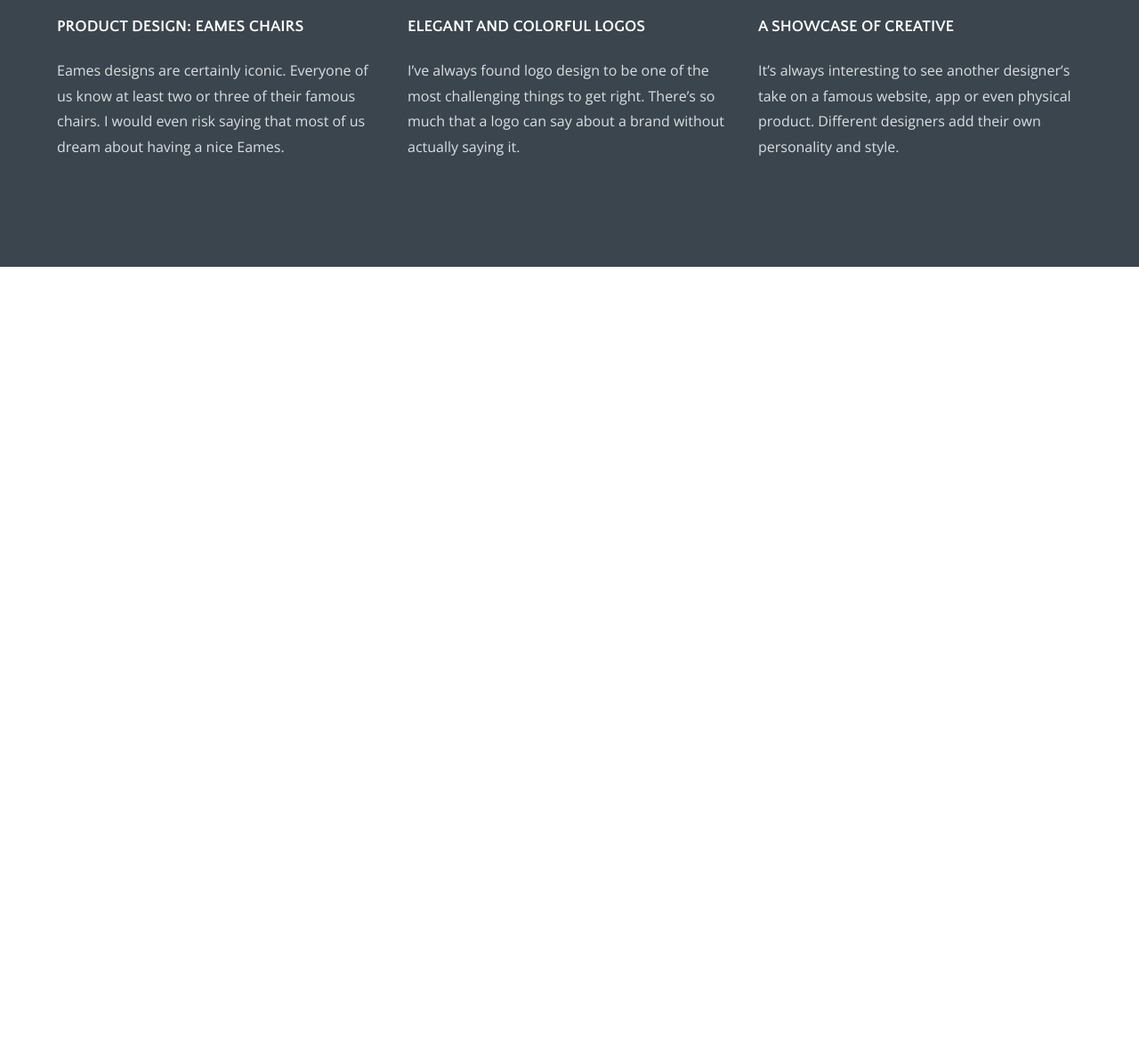
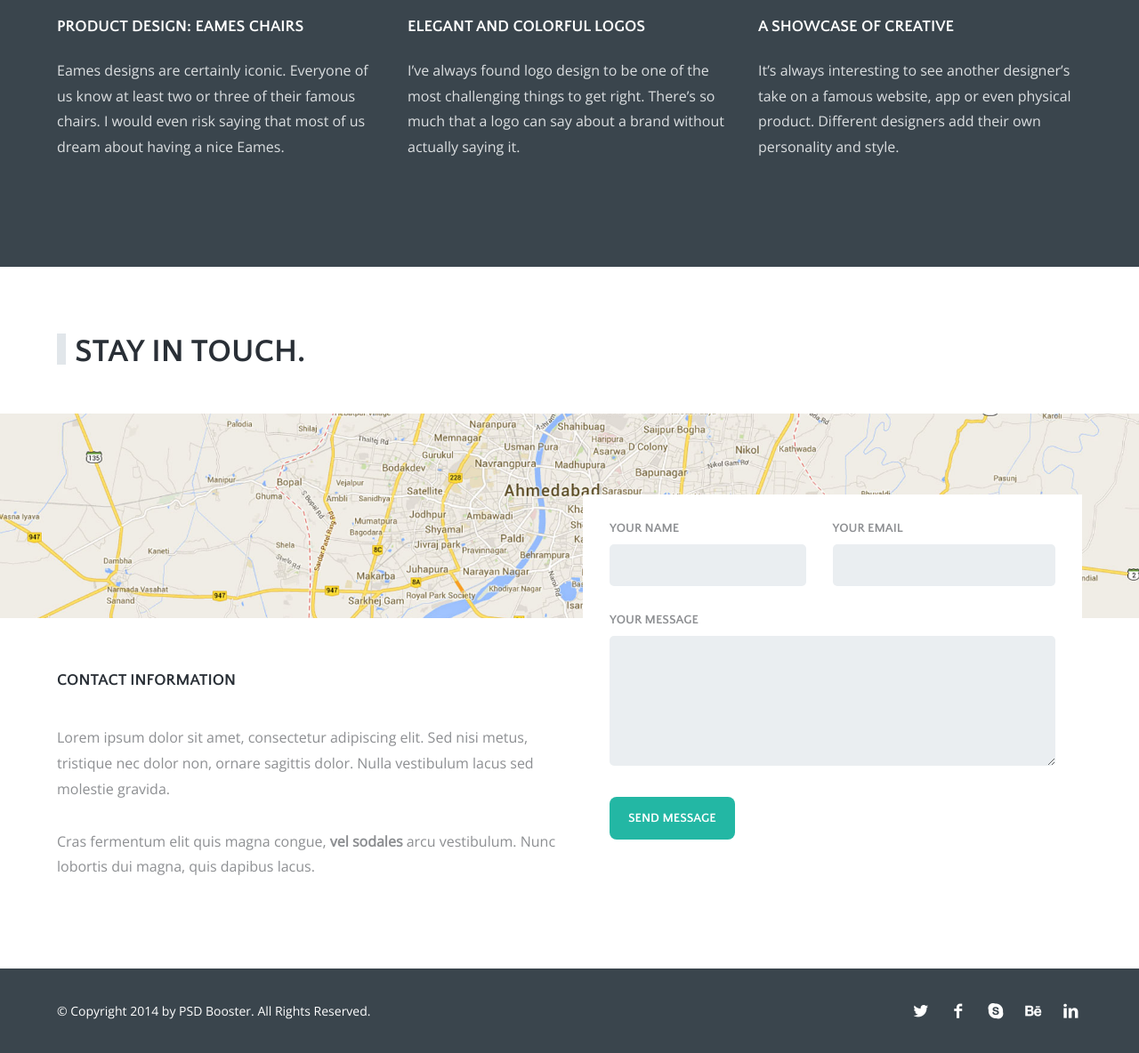
Before and after one commit to katiailchenko/modest, a plain HTML site: page index.html in a window 1280 px wide. Shown: the part 4361-5545 px from the top of the page at 89% size. Before the commit the page ends 4661 px from the top, so only its background shows below. Drawn offline with nearby package versions, Linux system fonts and the light colour scheme.

Commit message:
added last section and footer

```diff
--- a/css/main.css
+++ b/css/main.css
@@ -524,7 +524,7 @@ h4 {
 	transform: scale(1) translateZ(0);
 }
 
-.products_item .icon:hover {
+.products_item:hover .icon {
 	transform: scale(1.2) translateZ(0);
 	border-color: rgba(35,183,164,.3);
 }
@@ -561,7 +561,7 @@ h4 {
 	transition: transform .5s;
 }
 
-.features_item_image img:hover {
+.features_item:hover img {
 	transform: scale(.9) translateZ(0);
 }
 
@@ -573,5 +573,163 @@ h4 {
 
 .features_item_info p {
 	color: #dcdfe1;
+}
 
+.contact{
+	background-color: #fff;
 }
+
+.contact_box {
+	display: flex;
+	flex-wrap: wrap;
+	margin-left: -15px;
+	margin-right: -15px;
+	margin-bottom: 100px;
+	position: relative;
+}
+
+.contact_info,
+.contact_form {
+	margin-left: 15px;
+	margin-right: 15px;
+	width: calc(50% - 30px);
+}
+
+.contact_info h4 {
+	font-size: 18px;
+	margin-bottom: 40px;
+}
+
+.contact_info p.first {
+	margin-bottom: 30px;
+}
+
+.contact .map {
+	position: relative;
+	padding-top: 18%;
+	margin-bottom: 60px;
+}
+
+.contact .map img {
+	position: absolute;
+	top: 0;
+	left: 0;
+	width: 100%;
+	height: 100%;
+	object-fit: cover;
+}
+
+.contact_form {
+	background-color: #fff;
+	position: absolute;
+	top: -85%;
+	right: 0;
+}
+
+.contact_form {
+	display: flex;
+	flex-wrap: wrap;
+	padding: 30px;
+}
+
+.form_container {
+	display: flex;
+	flex-wrap: wrap;
+}
+
+.form_top {
+	display: flex;
+	flex-wrap: wrap;
+	margin-bottom: 30px;
+}
+
+.form_top_name {
+	width: calc(50% - 30px);
+}
+
+.form_top_email {
+	width: 50%;
+}
+
+.form_top_name {
+	margin-right: 30px;
+}
+
+.form_bot {
+	margin-bottom: 30px;
+	width: 100%;
+}
+
+label {
+	display: block;
+	font-family: 'Quattrocento Sans', sans-serif;
+	font-weight: 700;
+	font-size: 14px;
+	margin-bottom: 10px;
+}
+
+input,
+textarea {
+	width: 100%;
+	background-color: #eaeef1;
+	outline: none;
+	border: none;
+	border-radius: 5px;
+	font-size: 18px;
+	padding: 13px 10px;
+}
+
+button.button {
+	background-color: #23b7a4;
+	border: 1px solid transparent;
+	transition: border-color .4s, color .4s, background-color .4s;
+}
+
+button.button:hover {
+	background-color: #fff;
+	border-color: #23b7a4;
+	color: #23b7a4;
+}
+
+footer {
+	background-color: #3a454d;
+}
+
+.copyright {
+	font-size: 14px;
+	color: #fff;
+}
+
+.footer_wrap {
+	display: flex;
+	flex-wrap: wrap;
+	padding: 35px 0;
+}
+
+.copyright,
+.footer_social {
+	width: 50%;
+}
+
+.footer_social {
+	display: flex;
+	flex-wrap: wrap;
+	justify-content: flex-end;
+}
+
+.footer_social_items {
+	display: flex;
+	flex-wrap: wrap;
+	margin-left: auto;
+}
+
+.footer_social .icon {
+	color: #fff;
+	font-size: 18px;
+	margin-left: 17px;
+	transition: color .4s;
+}
+
+.footer_social .icon:hover {
+	color: #23b7a4;
+}
--- a/index.html
+++ b/index.html
@@ -353,8 +353,67 @@
 				</div>
 			</div>
 		</section>
+
+
+		<section class="contact" id="contact">
+			<div class="container">
+				<h2 class="subtitle">Stay in touch.</h2>
+			</div>
+			<div class="map">
+				<img src="img/map.jpg" alt="Alt">
+			</div>
+			<div class="container">
+				<div class="contact_box">
+					<div class="contact_info">
+						<h4>Contact information</h4>
+						<p class="first">Lorem ipsum dolor sit amet, consectetur adipiscing elit. Sed nisi metus, tristique nec dolor non, ornare sagittis dolor. Nulla vestibulum lacus sed molestie gravida.</p>
+						<p>Cras fermentum elit quis magna congue, <strong>vel sodales</strong> arcu vestibulum. Nunc lobortis dui magna, quis dapibus lacus.</p>
+					</div>
+					<div class="contact_form">
+						<form action="#" method="POST">
+							<div class="form_container">
+								<div class="form_top">
+									<div class="form_top_name">
+										<label for="user-name">YOUR NAME</label>
+										<input required="required" type="text" id="user-name" name="name"/>
+									</div>
+									<div class="form_top_email">
+										<label for="email">YOUR EMAIL</label>
+										<input required="required" type="email" id="email" name="email"/>
+									</div>
+								</div>
+								<div class="form_bot">
+									<label for="message">YOUR MESSAGE</label>
+									<textarea rows="6" id="message" name="message"></textarea>
+								</div>
+							</div>
+							<div>
+								<button class="button" type="submit">SEND MESSAGE</button>
+							</div>
+						</form>
+					</div>
+				</div>
+			</div>
+		</section>
 	</main>
+
 	<footer>
+		<div class="container">
+			<div class="footer_wrap">
+				<div class="copyright">
+					<p>© Copyright 2014 by PSD Booster. All Rights Reserved.</p>
+				</div>
+				<div class="footer_social">
+					<div class="footer_social_items">
+						<div class="icon icon-twitter"></div>
+						<div class="icon icon-facebook"></div>
+						<div class="icon icon-skype"></div>
+						<div class="icon icon-behance"></div>
+						<div class="icon icon-linkedin"></div>
+					</div>
+				</div>
+			</div>
+		</div>
 
 	</footer>
 
```
Also changed, not shown: img/map.jpg (added).
